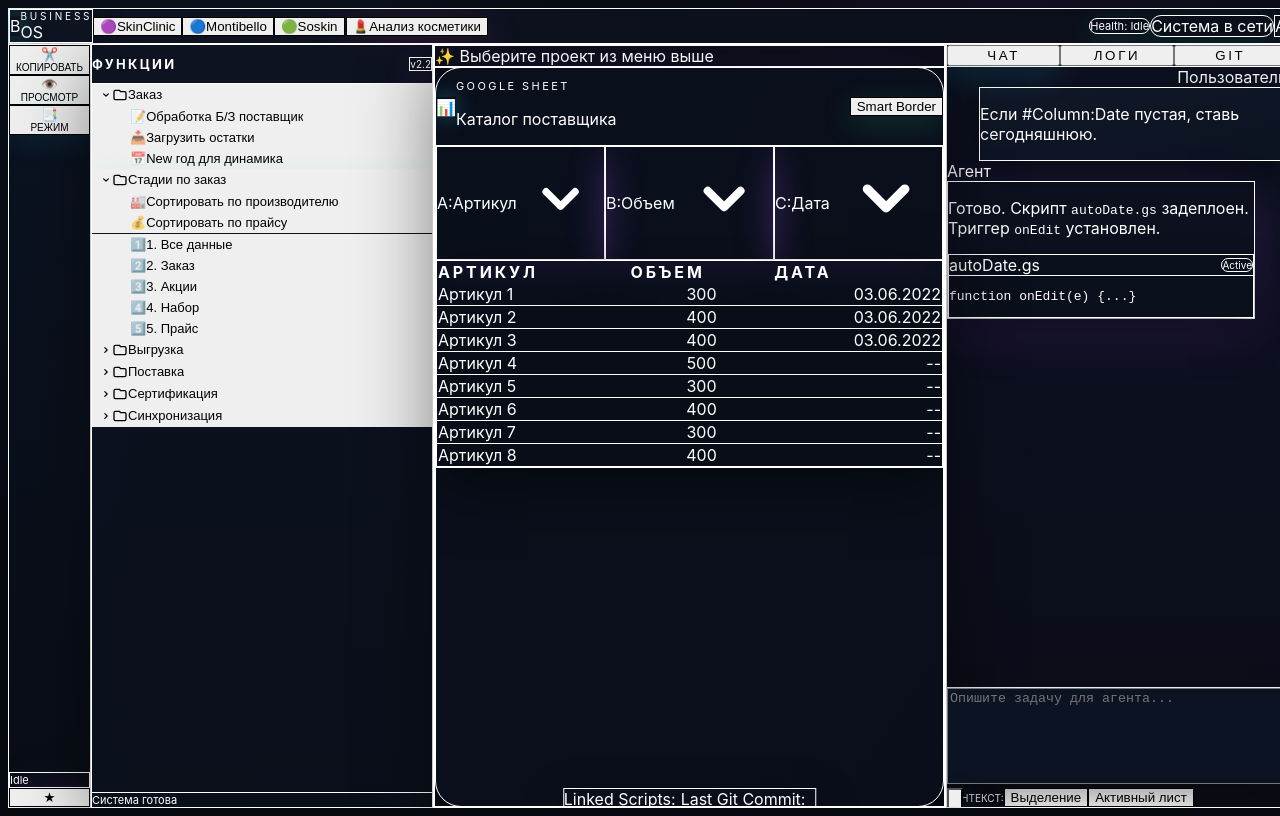
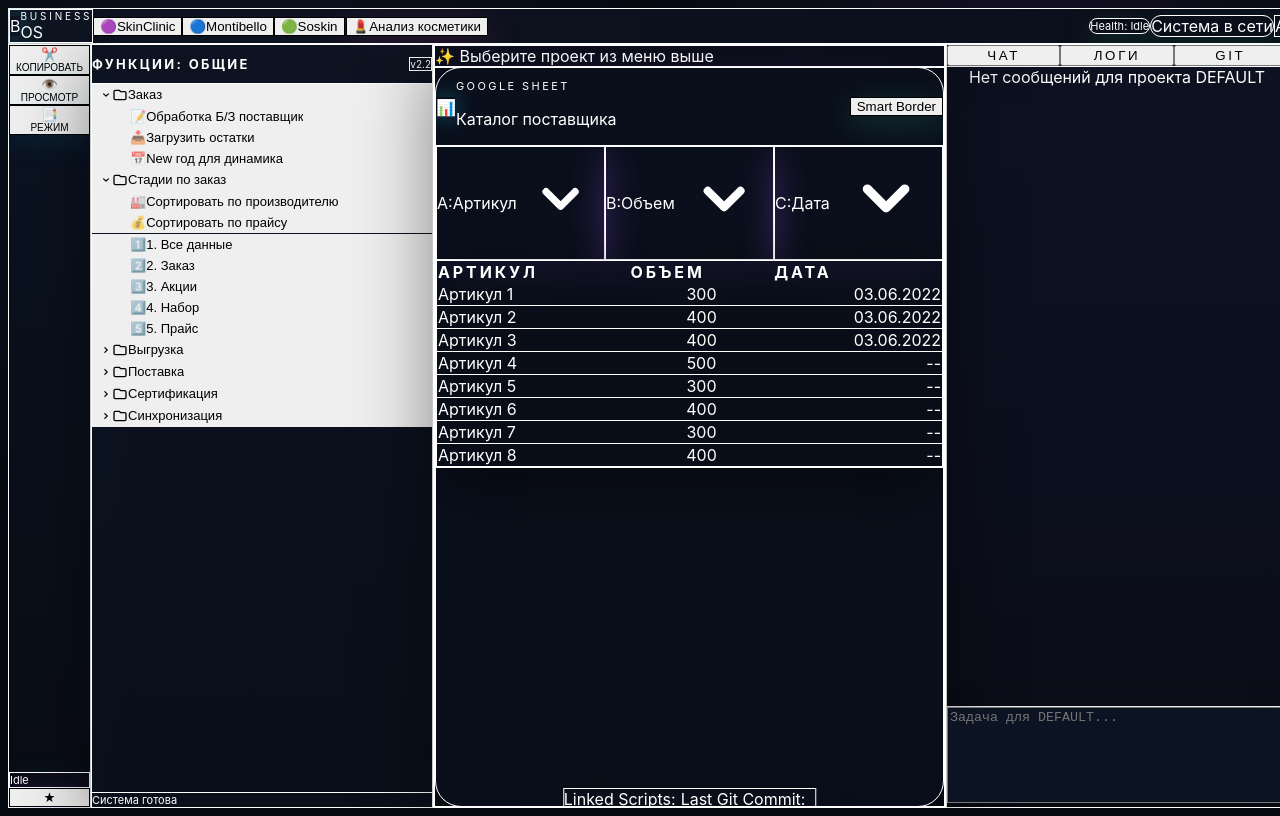
Before and after one commit to alfabeautymarketing-eng/BusinessOS, a Next.js app in the folder client/: page / in a window 1280 px wide. Built offline with nearby package versions, Linux system fonts and the light colour scheme.

Commit message:
auto: update 20251203-021527

```diff
--- a/client/src/components/AgentSidebar.tsx
+++ b/client/src/components/AgentSidebar.tsx
@@ -1,36 +1,94 @@
 'use client';
 
-import React, { useState } from 'react';
+import React, { useState, useEffect } from 'react';
 
 type Tab = 'chat' | 'logs' | 'git';
 
-export default function AgentSidebar() {
+interface Message {
+    id: string;
+    sender: 'user' | 'agent';
+    text: string;
+    code?: string;
+    timestamp: number;
+}
+
+interface AgentSidebarProps {
+    projectId?: string;
+}
+
+const PROJECT_THEMES: Record<string, { color: string; bg: string; border: string; shadow: string }> = {
+    sk: { color: 'text-purple-400', bg: 'bg-purple-500/10', border: 'border-purple-500/30', shadow: 'shadow-purple-500/20' },
+    mt: { color: 'text-blue-400', bg: 'bg-blue-500/10', border: 'border-blue-500/30', shadow: 'shadow-blue-500/20' },
+    ss: { color: 'text-green-400', bg: 'bg-green-500/10', border: 'border-green-500/30', shadow: 'shadow-green-500/20' },
+    default: { color: 'text-cyan-400', bg: 'bg-cyan-500/10', border: 'border-cyan-500/30', shadow: 'shadow-cyan-500/20' },
+};
+
+export default function AgentSidebar({ projectId = 'default' }: AgentSidebarProps) {
     const [activeTab, setActiveTab] = useState<Tab>('chat');
     const [input, setInput] = useState('');
-    const tabs: { id: Tab; label: string }[] = [
-        { id: 'chat', label: 'чат' },
-        { id: 'logs', label: 'логи' },
-        { id: 'git', label: 'git' },
-    ];
+
+    // Chat history per project
+    const [chats, setChats] = useState<Record<string, Message[]>>({
+        sk: [],
+        mt: [],
+        ss: [],
+        default: []
+    });
+
+    const theme = PROJECT_THEMES[projectId] || PROJECT_THEMES.default;
+
+    const handleSend = () => {
+        if (!input.trim()) return;
+
+        const newMessage: Message = {
+            id: Date.now().toString(),
+            sender: 'user',
+            text: input,
+            timestamp: Date.now()
+        };
+
+        setChats(prev => ({
+            ...prev,
+            [projectId]: [...(prev[projectId] || []), newMessage]
+        }));
+
+        setInput('');
+
+        // Mock Agent Response
+        setTimeout(() => {
+            const response: Message = {
+                id: (Date.now() + 1).toString(),
+                sender: 'agent',
+                text: `[${projectId.toUpperCase()}] Принято. Анализирую запрос...`,
+                timestamp: Date.now()
+            };
+            setChats(prev => ({
+                ...prev,
+                [projectId]: [...(prev[projectId] || []), response]
+            }));
+        }, 1000);
+    };
+
+    const currentChat = chats[projectId] || [];
 
     return (
         <div className="flex flex-col h-full text-gray-200 text-sm">
             {/* Tabs */}
             <div className="flex border-b border-white/10 bg-white/5 backdrop-blur-xl">
-                {tabs.map((tab) => (
+                {['chat', 'logs', 'git'].map((tab) => (
                     <button
-                        key={tab.id}
-                        onClick={() => setActiveTab(tab.id)}
+                        key={tab}
+                        onClick={() => setActiveTab(tab as Tab)}
                         className={`relative flex-1 py-3.5 text-xs font-bold uppercase tracking-[0.2em] transition-all duration-300
-              ${activeTab === tab.id
-                                ? 'text-cyan-200 bg-cyan-500/10 shadow-[0_10px_30px_rgba(34,211,238,0.16)]'
+              ${activeTab === tab
+                                ? `${theme.color} ${theme.bg} shadow-[0_10px_30px_rgba(0,0,0,0.1)]`
                                 : 'text-gray-500 hover:text-gray-300 hover:bg-white/5'}
             `}
                     >
-                        {activeTab === tab.id && (
-                            <div className="absolute bottom-0 left-4 right-4 h-0.5 bg-gradient-to-r from-cyan-400 via-purple-400 to-cyan-400 rounded-full"></div>
+                        {activeTab === tab && (
+                            <div className={`absolute bottom-0 left-4 right-4 h-0.5 rounded-full bg-current opacity-50`}></div>
                         )}
-                        {tab.label}
+                        {tab === 'chat' ? 'чат' : tab === 'logs' ? 'логи' : 'git'}
                     </button>
                 ))}
             </div>
@@ -39,40 +97,33 @@ export default function AgentSidebar() {
             <div className="flex-1 overflow-y-auto p-5 space-y-4 custom-scrollbar">
                 {activeTab === 'chat' && (
                     <>
-                        {/* Example Messages */}
-                        <div className="flex flex-col space-y-1.5 animate-in slide-in-from-right duration-300">
-                            <span className="text-xs text-gray-500 ml-auto font-semibold">Пользователь</span>
-                            <div className="bg-gradient-to-br from-[#111827] to-[#0b1220] p-4 rounded-2xl rounded-tr-md self-end max-w-[90%] border border-white/5 shadow-[0_10px_40px_rgba(0,0,0,0.4)]">
-                                <p className="text-gray-200">Если <span className="text-purple-400 bg-purple-900/40 px-2 py-0.5 rounded-md font-semibold">#Column:Date</span> пустая, ставь сегодняшнюю.</p>
+                        {currentChat.length === 0 && (
+                            <div className="text-center text-gray-500 mt-10 text-xs">
+                                Нет сообщений для проекта {projectId.toUpperCase()}
                             </div>
-                        </div>
+                        )}
 
-                        <div className="flex flex-col space-y-1.5 animate-in slide-in-from-left duration-300">
-                            <span className="text-xs text-purple-300 font-semibold">Агент</span>
-                            <div className="bg-gradient-to-br from-purple-900/25 via-blue-900/15 to-purple-900/20 p-4 rounded-2xl rounded-tl-md self-start max-w-[90%] border border-purple-500/30 shadow-[0_15px_45px_rgba(168,85,247,0.18)]">
-                                <p className="mb-3 text-gray-200">Готово. Скрипт <code className="text-purple-200 font-mono text-sm">autoDate.gs</code> задеплоен. Триггер <code className="text-blue-200 font-mono text-sm">onEdit</code> установлен.</p>
-                                {/* Code Snippet Card */}
-                                <div className="bg-[#0a0f1c] p-3 rounded-lg border border-purple-500/30 text-xs font-mono text-gray-300 shadow-[0_12px_30px_rgba(0,0,0,0.45)]">
-                                    <div className="flex justify-between items-center mb-2 border-b border-purple-500/20 pb-2">
-                                        <span className="text-purple-200 font-semibold">autoDate.gs</span>
-                                        <span className="flex items-center gap-1.5 text-[10px] text-green-300 bg-green-500/10 px-2 py-0.5 rounded-full border border-green-500/30">
-                                            <span className="w-1.5 h-1.5 rounded-full bg-green-500 animate-pulse"></span>
-                                            Active
-                                        </span>
-                                    </div>
-                                    <pre className="overflow-x-auto text-gray-300">
-                                        <code>function onEdit(e) {'{'}...{'}'}</code>
-                                    </pre>
+                        {currentChat.map((msg) => (
+                            <div key={msg.id} className={`flex flex-col space-y-1.5 animate-in slide-in-from-${msg.sender === 'user' ? 'right' : 'left'} duration-300`}>
+                                <span className={`text-xs ${msg.sender === 'user' ? 'text-gray-500 ml-auto' : theme.color} font-semibold`}>
+                                    {msg.sender === 'user' ? 'Пользователь' : 'Агент'}
+                                </span>
+                                <div className={`
+                                    p-4 rounded-2xl max-w-[90%] border border-white/5 shadow-[0_10px_40px_rgba(0,0,0,0.4)]
+                                    ${msg.sender === 'user'
+                                        ? 'bg-gradient-to-br from-[#111827] to-[#0b1220] rounded-tr-md self-end'
+                                        : `bg-gradient-to-br from-[#1a1a1a] to-[#101010] rounded-tl-md self-start ${theme.border}`}
+                                `}>
+                                    <p className="text-gray-200">{msg.text}</p>
                                 </div>
                             </div>
-                        </div>
+                        ))}
                     </>
                 )}
                 {activeTab === 'logs' && (
                     <div className="text-xs text-gray-500 font-mono">
-                        <div className="mb-1"><span className="text-green-500">[14:05:22]</span> Синхронизация начата...</div>
-                        <div className="mb-1"><span className="text-blue-500">[14:05:23]</span> Получение заголовков...</div>
-                        <div className="mb-1"><span className="text-yellow-500">[14:05:25]</span> Внимание: Ячейка A5 пуста</div>
+                        <div className="mb-1"><span className="text-green-500">[14:05:22]</span> {projectId.toUpperCase()}: Синхронизация начата...</div>
+                        <div className="mb-1"><span className="text-blue-500">[14:05:23]</span> {projectId.toUpperCase()}: Получение заголовков...</div>
                     </div>
                 )}
             </div>
@@ -83,21 +134,19 @@ export default function AgentSidebar() {
                     <textarea
                         value={input}
                         onChange={(e) => setInput(e.target.value)}
-                        placeholder="Опишите задачу для агента..."
-                        className="w-full bg-[#0c1322] border border-white/10 rounded-2xl p-4 text-sm focus:outline-none focus:border-cyan-400/60 focus:ring-1 focus:ring-cyan-500/30 min-h-[90px] resize-none text-gray-200 placeholder-gray-600 shadow-[0_12px_30px_rgba(0,0,0,0.35)] transition-all duration-300"
+                        onKeyDown={(e) => { if (e.key === 'Enter' && !e.shiftKey) { e.preventDefault(); handleSend(); } }}
+                        placeholder={`Задача для ${projectId.toUpperCase()}...`}
+                        className={`w-full bg-[#0c1322] border border-white/10 rounded-2xl p-4 text-sm focus:outline-none focus:border-opacity-50 focus:ring-1 focus:ring-opacity-30 min-h-[90px] resize-none text-gray-200 placeholder-gray-600 shadow-[0_12px_30px_rgba(0,0,0,0.35)] transition-all duration-300 ${theme.border}`}
                     />
-                    <button className="absolute bottom-4 right-4 p-3 bg-gradient-to-r from-cyan-500 to-purple-500 rounded-xl hover:from-cyan-400 hover:to-purple-400 transition-all duration-300 text-white shadow-[0_15px_35px_rgba(34,211,238,0.25)] hover:scale-105">
+                    <button
+                        onClick={handleSend}
+                        className={`absolute bottom-4 right-4 p-3 rounded-xl transition-all duration-300 text-white shadow-lg hover:scale-105 ${theme.bg} ${theme.color} border ${theme.border}`}
+                    >
                         <svg className="w-4 h-4" fill="none" stroke="currentColor" viewBox="0 0 24 24">
                             <path strokeLinecap="round" strokeLinejoin="round" strokeWidth={2} d="M13 5l7 7-7 7M5 5l7 7-7 7" />
                         </svg>
                     </button>
                 </div>
-                <div className="mt-3 flex space-x-2 overflow-x-auto pb-1 items-center text-[11px]">
-                    {/* Quick Actions / Context Chips */}
-                    <span className="text-[10px] text-gray-500 uppercase tracking-wider py-1 font-semibold">Контекст:</span>
-                    <button className="px-3 py-1 bg-white/5 rounded-lg text-xs text-gray-300 hover:text-white hover:bg-white/10 border border-white/10 hover:border-cyan-400/40 transition-all duration-200">Выделение</button>
-                    <button className="px-3 py-1 bg-white/5 rounded-lg text-xs text-gray-300 hover:text-white hover:bg-white/10 border border-white/10 hover:border-cyan-400/40 transition-all duration-200">Активный лист</button>
-                </div>
             </div>
         </div>
     );
--- a/client/src/components/ScriptRunnerMenu.tsx
+++ b/client/src/components/ScriptRunnerMenu.tsx
@@ -18,6 +18,17 @@ interface MenuSection {
     title: string;
     items: MenuItem[];
 }
+
+interface ScriptRunnerMenuProps {
+    projectId?: string;
+}
+
+const PROJECT_THEMES: Record<string, { color: string; border: string; shadow: string; iconColor: string }> = {
+    sk: { color: 'text-purple-200', border: 'border-purple-500/50', shadow: 'shadow-purple-500/20', iconColor: 'bg-purple-400' },
+    mt: { color: 'text-blue-200', border: 'border-blue-500/50', shadow: 'shadow-blue-500/20', iconColor: 'bg-blue-400' },
+    ss: { color: 'text-green-200', border: 'border-green-500/50', shadow: 'shadow-green-500/20', iconColor: 'bg-green-400' },
+    default: { color: 'text-cyan-200', border: 'border-cyan-500/50', shadow: 'shadow-cyan-500/20', iconColor: 'bg-cyan-400' },
+};
 
 // Menu Data Configuration (Mirrors 01Config.js)
 const MENU_DATA: MenuSection[] = [
@@ -109,9 +120,11 @@ const MENU_DATA: MenuSection[] = [
     }
 ];
 
-export default function ScriptRunnerMenu() {
+export default function ScriptRunnerMenu({ projectId = 'default' }: ScriptRunnerMenuProps) {
     const [expandedSections, setExpandedSections] = useState<Set<string>>(new Set(['ORDER', 'ORDER_STAGES']));
     const [expandedSubmenus, setExpandedSubmenus] = useState<Set<string>>(new Set());
+
+    const theme = PROJECT_THEMES[projectId] || PROJECT_THEMES.default;
 
     const toggleSection = (id: string) => {
         const newExpanded = new Set(expandedSections);
@@ -144,7 +157,7 @@ export default function ScriptRunnerMenu() {
                 <div key={`sub-${index}`}>
                     <button
                         onClick={() => toggleSubmenu(item.submenu!)}
-                        className={`w-full flex items-center gap-2 px-3 py-1.5 text-[13px] text-gray-300 hover:bg-white/5 hover:text-white transition-colors duration-150 rounded-r-2xl mr-2 border-l-2 border-transparent ${isExpanded ? 'border-l-cyan-400/50 bg-white/[0.04] shadow-[0_8px_20px_rgba(34,211,238,0.12)]' : ''}`}
+                        className={`w-full flex items-center gap-2 px-3 py-1.5 text-[13px] text-gray-300 hover:bg-white/5 hover:text-white transition-colors duration-150 rounded-r-2xl mr-2 border-l-2 border-transparent ${isExpanded ? `${theme.border} bg-white/[0.04] ${theme.shadow}` : ''}`}
                         style={{ paddingLeft: `${(depth + 1) * 12 + 12}px` }}
                     >
                         <svg
@@ -169,7 +182,7 @@ export default function ScriptRunnerMenu() {
         return (
             <button
                 key={`item-${index}`}
-                className={`w-full flex items-center gap-2.5 px-3 py-1.5 text-left text-[13px] text-gray-200 hover:bg-white/5 hover:text-white transition-colors duration-150 rounded-r-2xl mr-2 border-l-2 border-transparent hover:border-l-purple-500/30 hover:shadow-[0_6px_18px_rgba(168,85,247,0.18)]`}
+                className={`w-full flex items-center gap-2.5 px-3 py-1.5 text-left text-[13px] text-gray-200 hover:bg-white/5 hover:text-white transition-colors duration-150 rounded-r-2xl mr-2 border-l-2 border-transparent hover:${theme.border} hover:${theme.shadow}`}
                 style={{ paddingLeft: `${(depth + 1) * 12 + 24}px` }}
                 onClick={() => console.log(`Running: ${item.fn}`)}
             >
@@ -184,10 +197,12 @@ export default function ScriptRunnerMenu() {
             {/* Header */}
             <div className="flex items-center justify-between px-4 py-3 border-b border-white/10 bg-white/5 backdrop-blur-xl">
                 <div className="flex items-center gap-2">
-                    <div className="h-2 w-2 rounded-full bg-cyan-400 shadow-[0_0_15px_rgba(34,211,238,0.7)]" />
-                    <h2 className="text-[13px] font-semibold tracking-[0.18em] text-gray-100 uppercase">Функции</h2>
+                    <div className={`h-2 w-2 rounded-full ${theme.iconColor} shadow-[0_0_15px_rgba(255,255,255,0.4)]`} />
+                    <h2 className="text-[13px] font-semibold tracking-[0.18em] text-gray-100 uppercase">
+                        Функции: <span className={theme.color}>{projectId === 'default' ? 'Общие' : projectId.toUpperCase()}</span>
+                    </h2>
                 </div>
-                <span className="text-[10px] bg-purple-500/15 text-purple-200 px-2 py-0.5 rounded-md border border-purple-500/30 shadow-[0_8px_30px_rgba(168,85,247,0.2)]">
+                <span className="text-[10px] bg-white/5 text-gray-400 px-2 py-0.5 rounded-md border border-white/10">
                     v2.2
                 </span>
             </div>
@@ -201,7 +216,7 @@ export default function ScriptRunnerMenu() {
                             <button
                                 onClick={() => toggleSection(section.id)}
                                 className={`w-full flex items-center gap-2 px-3 py-2 text-[13px] font-semibold text-gray-300 hover:bg-white/5 hover:text-white transition-colors duration-150 rounded-r-2xl mr-2 border-l-2 border-transparent
-                                ${isExpanded ? 'border-l-cyan-400/70 bg-white/[0.04] text-gray-100 shadow-[0_10px_30px_rgba(34,211,238,0.15)]' : ''}`}
+                                ${isExpanded ? `${theme.border} bg-white/[0.04] text-gray-100 ${theme.shadow}` : ''}`}
                             >
                                 <svg
                                     className={`w-3 h-3 flex-shrink-0 text-gray-500 transition-transform duration-200 ${isExpanded ? 'rotate-90' : ''}`}
```
